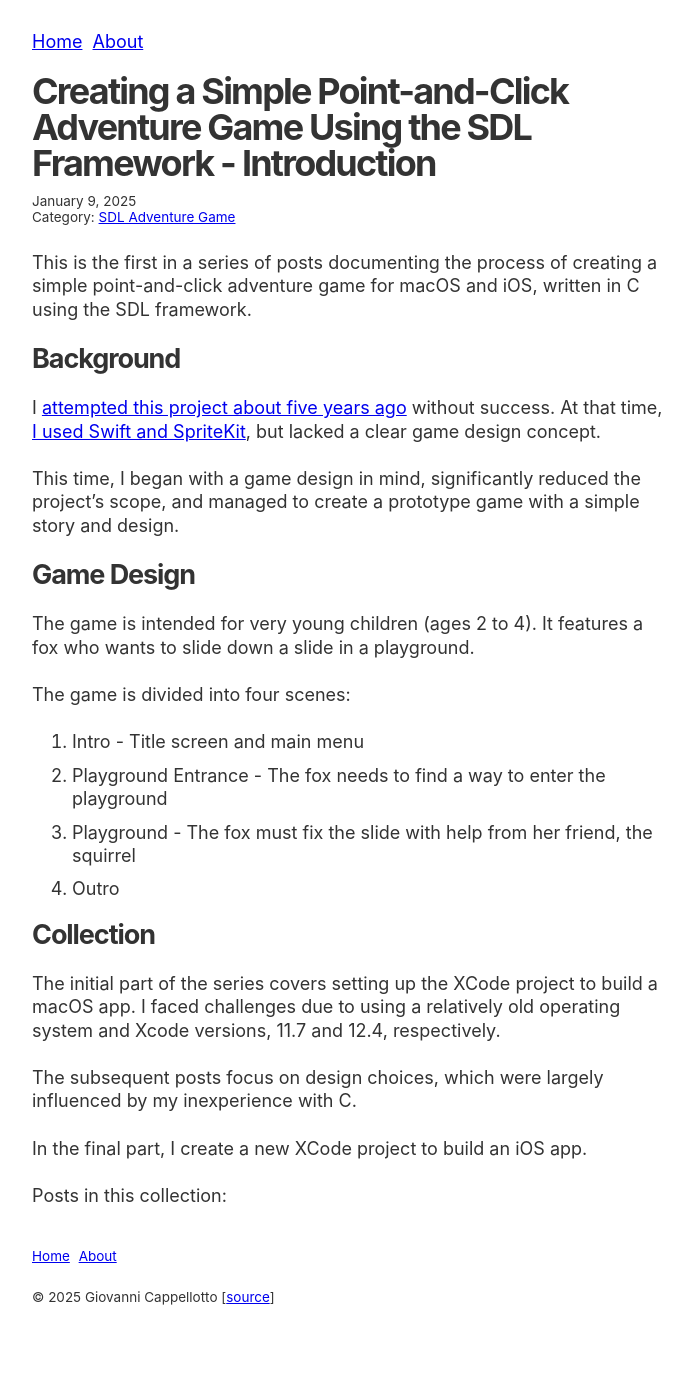
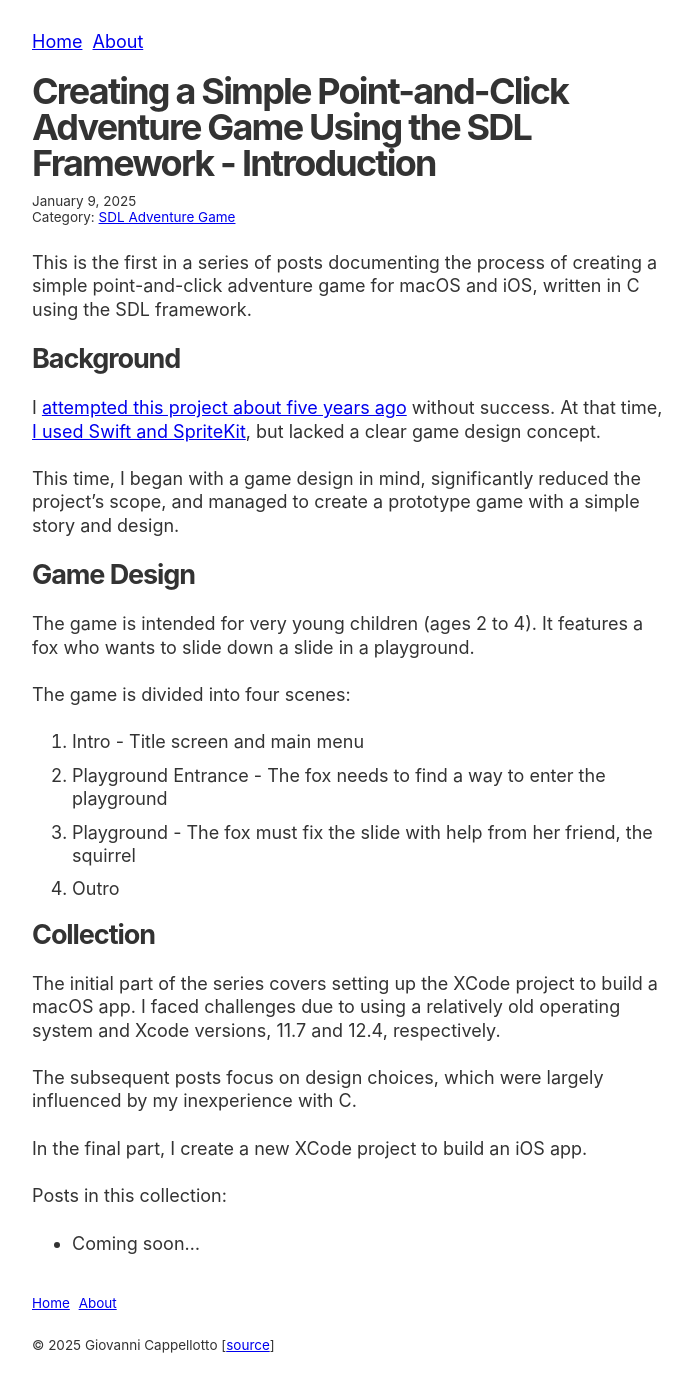
Before and after one commit to curlybracketshq/giovanni.curlybrackets.it, a Jekyll site: the page built from sdl-adventure-game/_posts/2025-01-09-intro.markdown, in a window 1280 px wide. Shown: the whole page, without its empty margins (288-980 px from the left). Built offline with Jekyll 4.4.1, drawn with Linux system fonts in a browser that asks for light colours; before the commit the page ends 1351 px from its top, so only the background shows below that.

Commit message:
Add posts list empty state

```diff
--- a/sdl-adventure-game/_posts/2025-01-09-intro.markdown
+++ b/sdl-adventure-game/_posts/2025-01-09-intro.markdown
@@ -35,6 +35,9 @@ Posts in this collection:
 
 {% assign category = page.categories | first -%}
 {% assign posts = site.categories[category] | reverse | where_exp: 'post', 'post.id != page.id' -%}
+{% if posts.size < 1 -%}
+  * Coming soon...
+{% endif %}
 {% for post in posts -%}
   * [{{ post.title }}]({{ post.url | relative_url }})
 {% endfor %}
```
